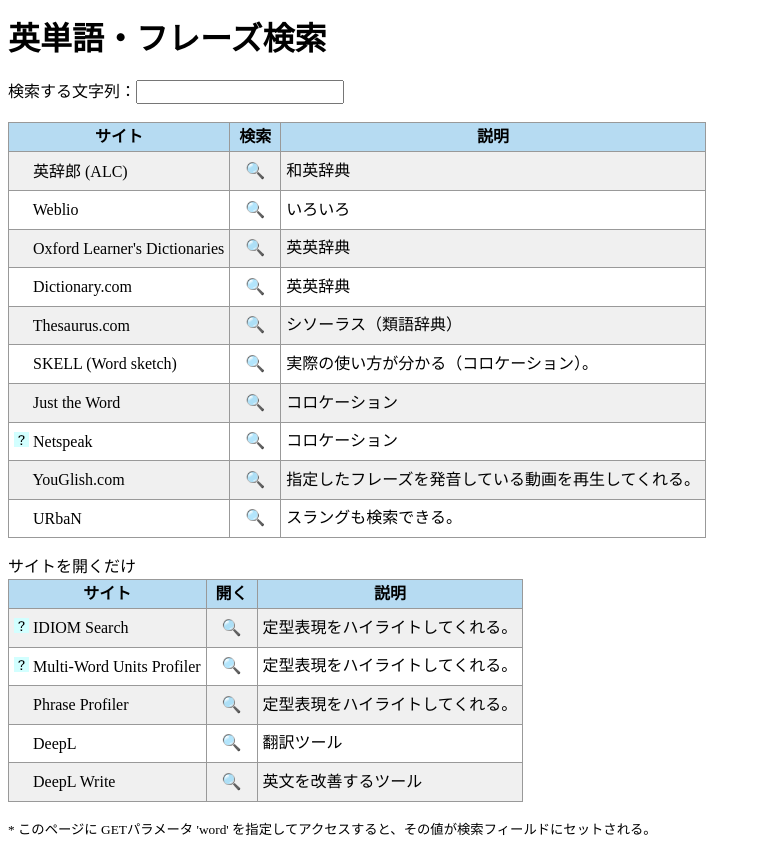
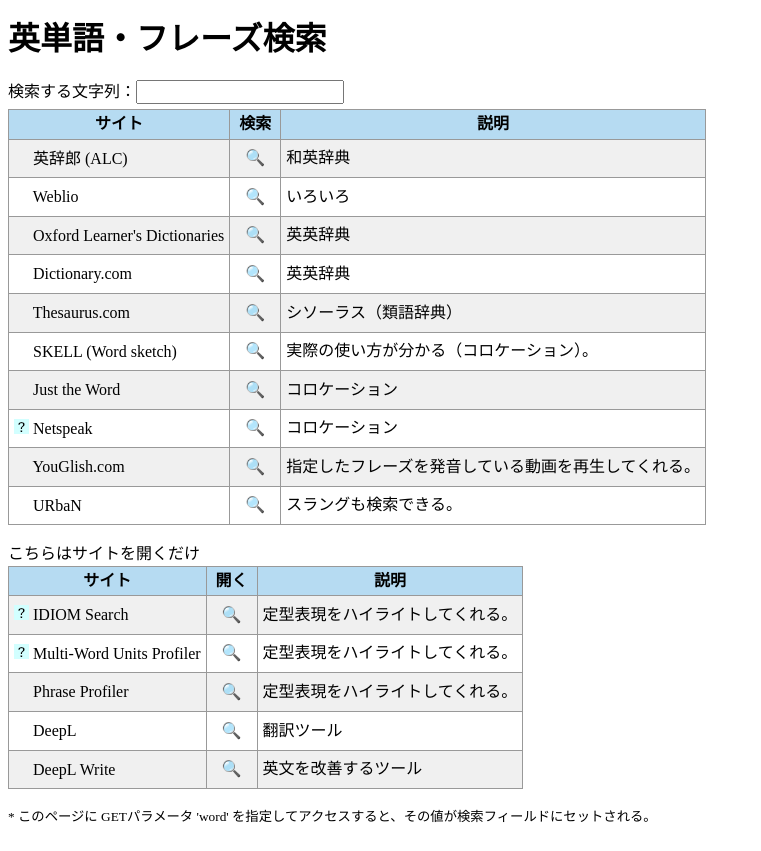
Before and after one commit to kura5/search-english-word, a PHP site: page / in a window 1280 px wide. Shown: the whole page, without its empty margins (0-761 px from the left). After the commit the page ends 823 px from the top, so only its background shows below. Run offline with PHP 8.4, Linux system fonts and the light colour scheme.

Commit message:
caption のあたりを変更, etc.
PHPビルトインサーバーを起動するスクリプトファイルを追加した。

```diff
--- a/public/css/main.css
+++ b/public/css/main.css
@@ -8,7 +8,7 @@ caption {
 }
 
 .wordArea {
-    margin: 1em auto;
+    margin: 1em auto .2em;
 }
 
 table {
--- a/public/index.php
+++ b/public/index.php
@@ -131,7 +131,7 @@ echo file_get_contents('./css/main.css');
         </table>
 
         <table class="linkOpenTable">
-        <caption>サイトを開くだけ</caption>
+        <caption>こちらはサイトを開くだけ</caption>
         <thead>
         <tr>
           <th>サイト</th>
```
Also changed, not shown: 1 other file.
